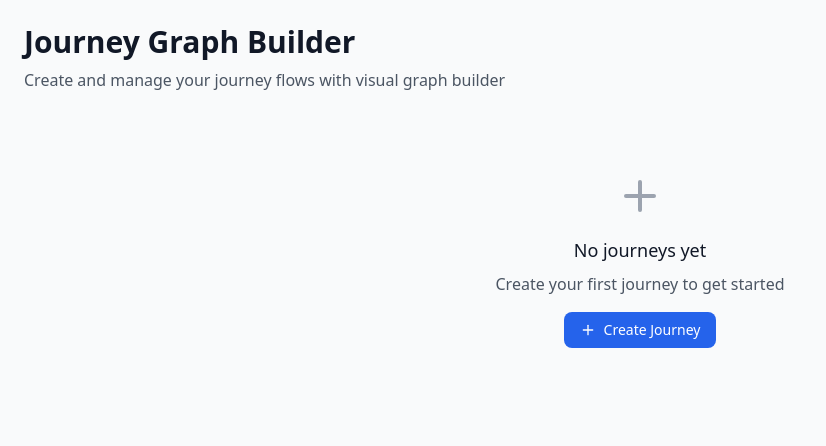
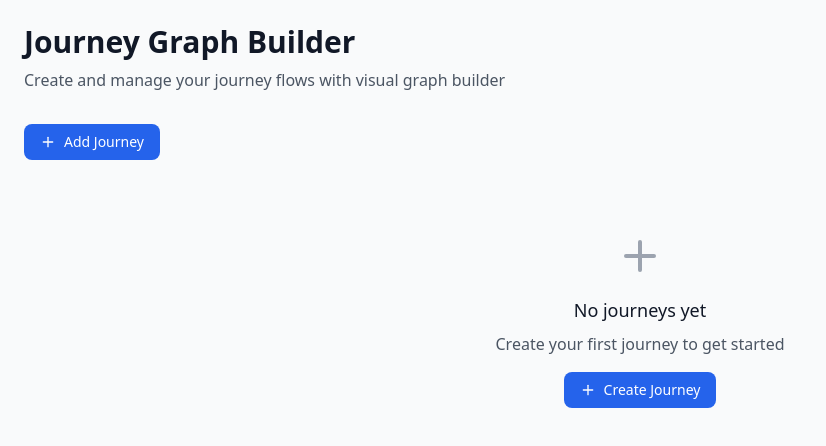
Before and after one commit to JatinSharma123-dev/journey-graph-builder, a React (Vite) app: page / in a window 1280 px wide. Shown: the top 446 px of the page, without its empty margins (0-826 px from the left). Built offline with nearby package versions, Linux system fonts and the light colour scheme.

Commit message:
Updated HomePage.tsx

```diff
--- a/src/components/HomePage.tsx
+++ b/src/components/HomePage.tsx
@@ -105,6 +105,16 @@ const HomePage: React.FC<HomePageProps> = ({ onEditJourney, onPreviewJourney, on
           <p className="text-gray-600">Create and manage your journey flows with visual graph builder</p>
         </div>
 
+        {/* Create Journey Button */}
+        <div className="mb-6">
+          <Button
+            onClick={onCreateJourney}
+            variant="primary"
+            icon={Plus}
+          >
+            Add Journey
+          </Button>
+        </div>
 
         {/* Journey Grid */}
         <div className="grid grid-cols-1 md:grid-cols-2 lg:grid-cols-3 gap-6">
```
